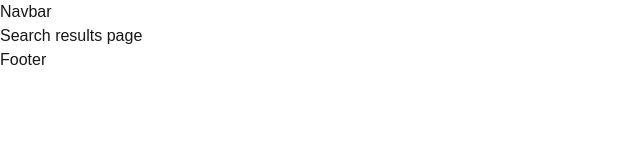
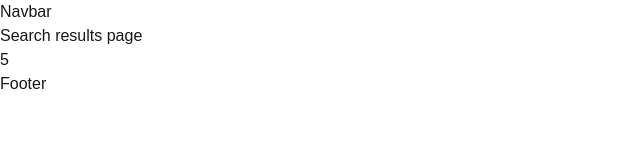
Before and after one commit to Guillermo-Martin/pet-adoption, a Next.js app: page /search in a window 1280 px wide. Shown: the top 160 px of the page, without its empty margins (0-640 px from the left). Built offline with nearby package versions, Linux system fonts and the light colour scheme.

Commit message:
Set up context

```diff
--- a/src/app/layout.tsx
+++ b/src/app/layout.tsx
@@ -2,6 +2,7 @@ import type { Metadata } from "next";
 import { Geist, Geist_Mono } from "next/font/google";
 import Layout from "./../components/Layout";
 import "@/app/styles/globals.css";
+import { Provider } from "@/context/PetContext";
 
 const geistSans = Geist({
   variable: "--font-geist-sans",
@@ -28,9 +29,14 @@ export default function RootLayout({
       <body
         className={`${geistSans.variable} ${geistMono.variable} antialiased`}
       >
-        <Layout>
-          {children}
-        </Layout>
+        <Provider>
+          <Layout>
+            {children}
+          </Layout>
+        </Provider>
+
+
+
 
       </body>
     </html>
--- a/src/app/search/page.tsx
+++ b/src/app/search/page.tsx
@@ -1,7 +1,16 @@
+"use client";
+
+import { useContext } from "react";
+import PetContext from "@/context/PetContext";
+
 function SearchResults() {
+  const data = useContext(PetContext);
+  console.log(data);
+
   return (
     <div>
       <h1>Search results page</h1>
+      <h2>{data}</h2>
     </div>
   );
 };
--- /dev/null
+++ b/src/context/PetContext.tsx
@@ -0,0 +1,17 @@
+"use client";
+
+import { createContext } from "react";
+
+const PetContext = createContext();
+
+// create the Provider
+function Provider({ children }) {
+  return (
+    <PetContext.Provider value={5}>
+      {children}
+    </PetContext.Provider>
+  );
+};
+
+export { Provider };
+export default PetContext;
```
